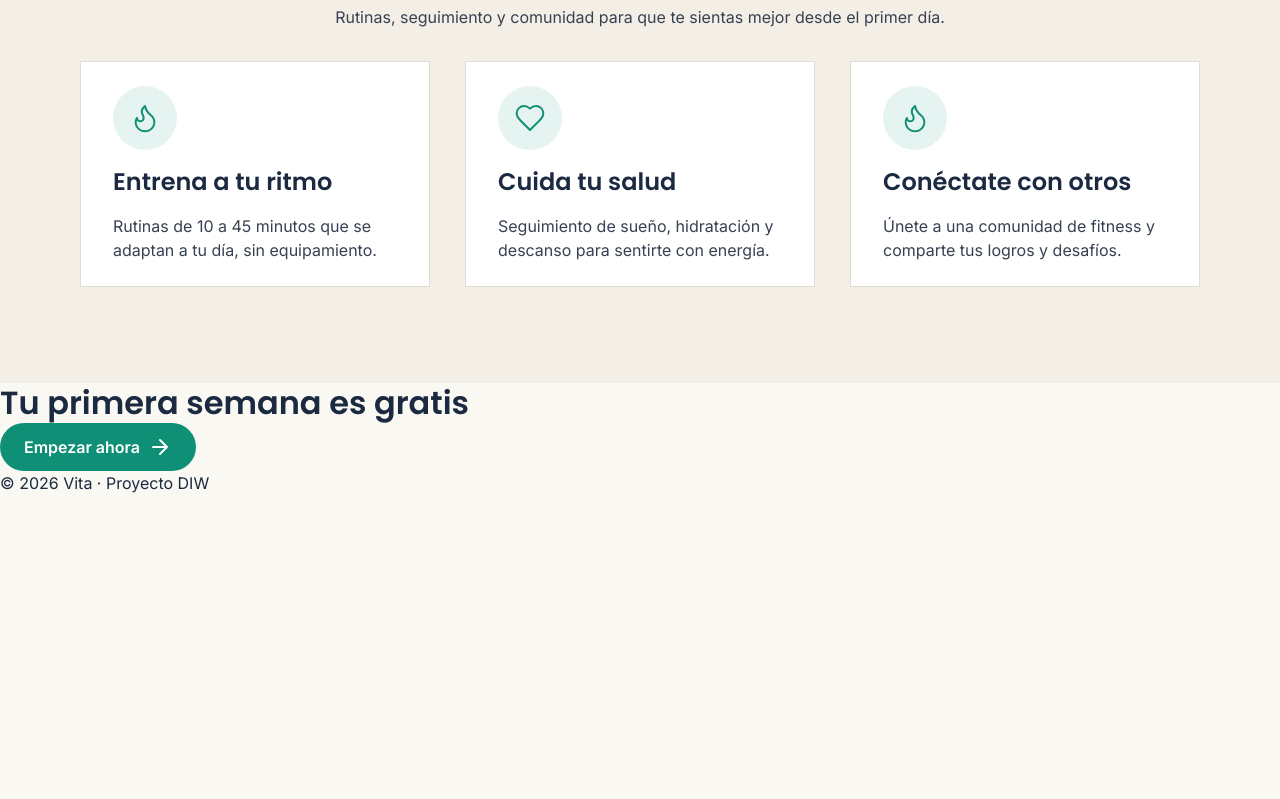
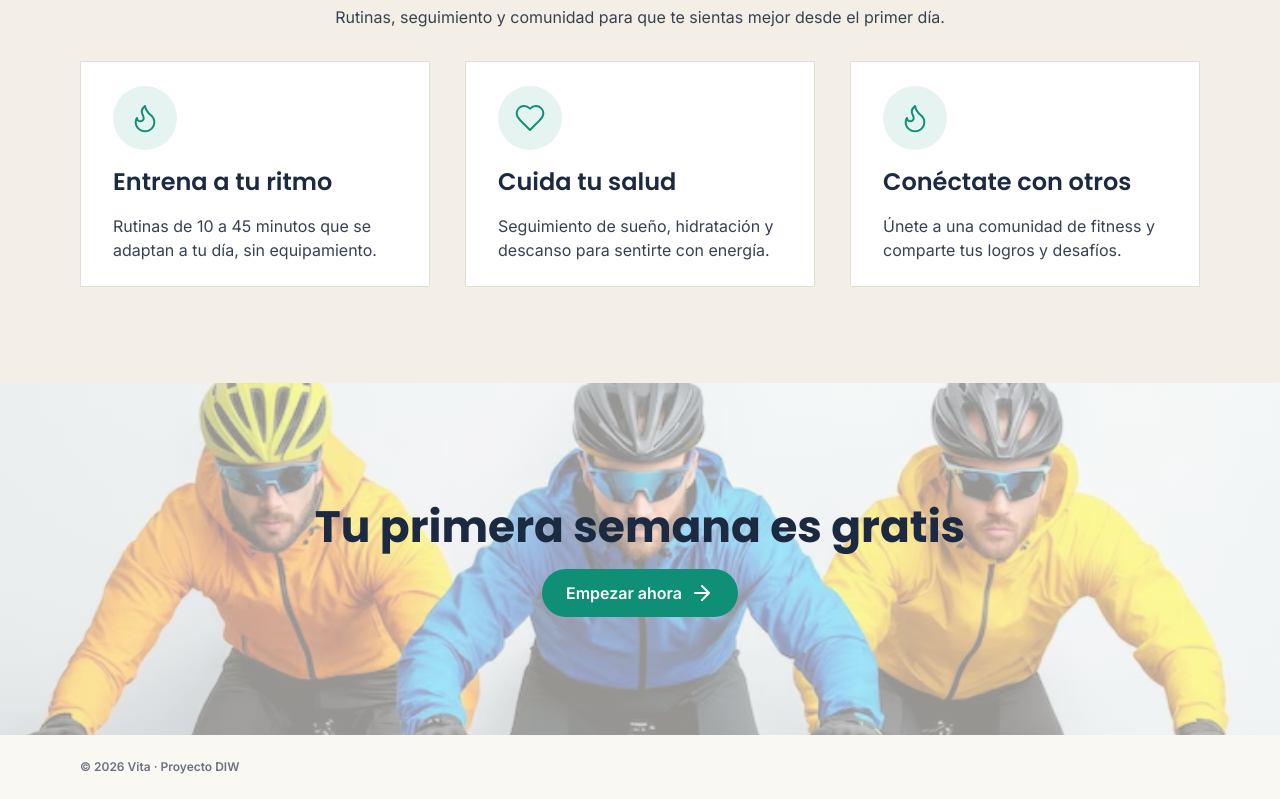
Before and after one commit to Reilox79/P3.1-Maquetaci-n-Responsive-con-SASS-y-Vite-DIW-Final-1-Eval-, a website built with Vite: page src/index.html in a window 1280 px wide. Shown: the part 723-1522 px from the top of the page. Before the commit the page ends 1218 px from the top, so only its background shows below. Built offline with nearby package versions, Linux system fonts and the light colour scheme.

Commit message:
Añadir banner y footer

```diff
--- a/src/styles/_components.scss
+++ b/src/styles/_components.scss
@@ -213,3 +213,46 @@
     color: $color-text-secondary;
   }
 }
+
+.cta {
+  display: flex;
+  flex-direction: column;
+  align-items: center;
+  justify-content: center;
+  gap: $space-md;
+  min-height: 352px;
+  padding: $space-section $grid-margin;
+  background-image:
+    linear-gradient(rgba($color-bg, 0.6), rgba($color-bg, 0.6)),
+    url("../assets/ciclistas.png");
+  background-size: cover;
+  background-position: center 25%;
+  text-align: center;
+
+  h2 {
+    font-size: $font-size-h1;
+    line-height: $line-height-h1;
+    font-weight: $font-bold;
+  }
+
+  @include respond-to("small") {
+    padding: $space-section-mobile $grid-margin-mobile;
+
+    h2 {
+      font-size: $font-size-h1-mobile;
+      line-height: $line-height-h1-mobile;
+    }
+  }
+}
+
+.footer {
+  padding: $space-lg $grid-margin;
+  font-size: $font-size-caption;
+  line-height: $line-height-caption;
+  font-weight: $font-semibold;
+  color: $color-text-muted;
+
+  @include respond-to("small") {
+    padding: $space-lg $grid-margin-mobile;
+  }
+}
```
